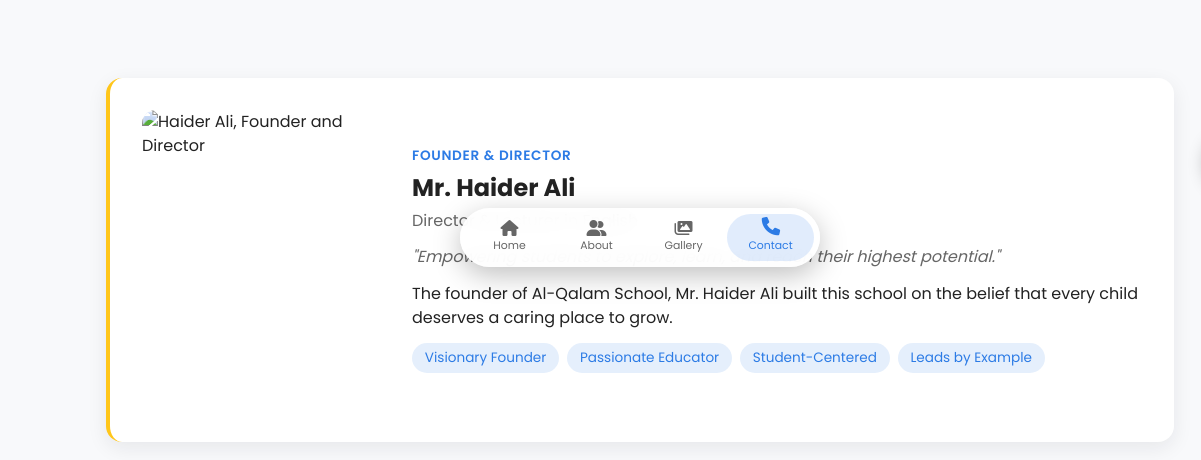
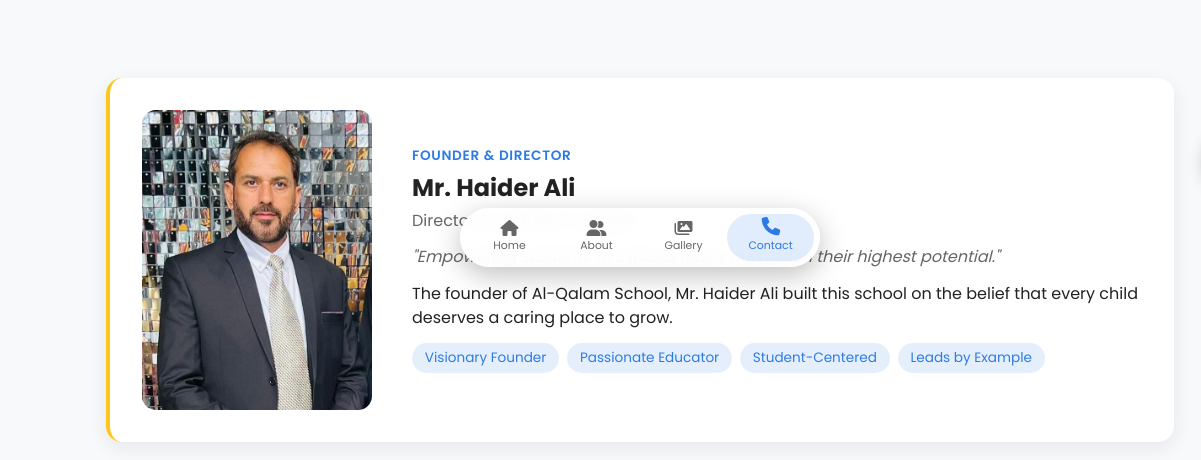
Before and after one commit to Planer-code/Al-Qalam-School-and-College-Kanju-Swat, a plain HTML site: page index.html in a window 1280 px wide. Shown: the part 519-979 px from the top of the page, 0-1201 px from the left. Drawn offline with Linux system fonts and the light colour scheme.

Commit message:
Fix image source filename for director picture

```diff
--- a/index.html
+++ b/index.html
@@ -49,7 +49,7 @@
 
     <div class="container">
       <div class="director-intro">
-        <img src="director_pic.jpg" alt="Haider Ali, Founder and Director" />
+        <img src="director pic.jpg" alt="Haider Ali, Founder and Director" />
         <div>
           <div class="tag">Founder &amp; Director</div>
           <h2>Mr. Haider Ali</h2>
```
